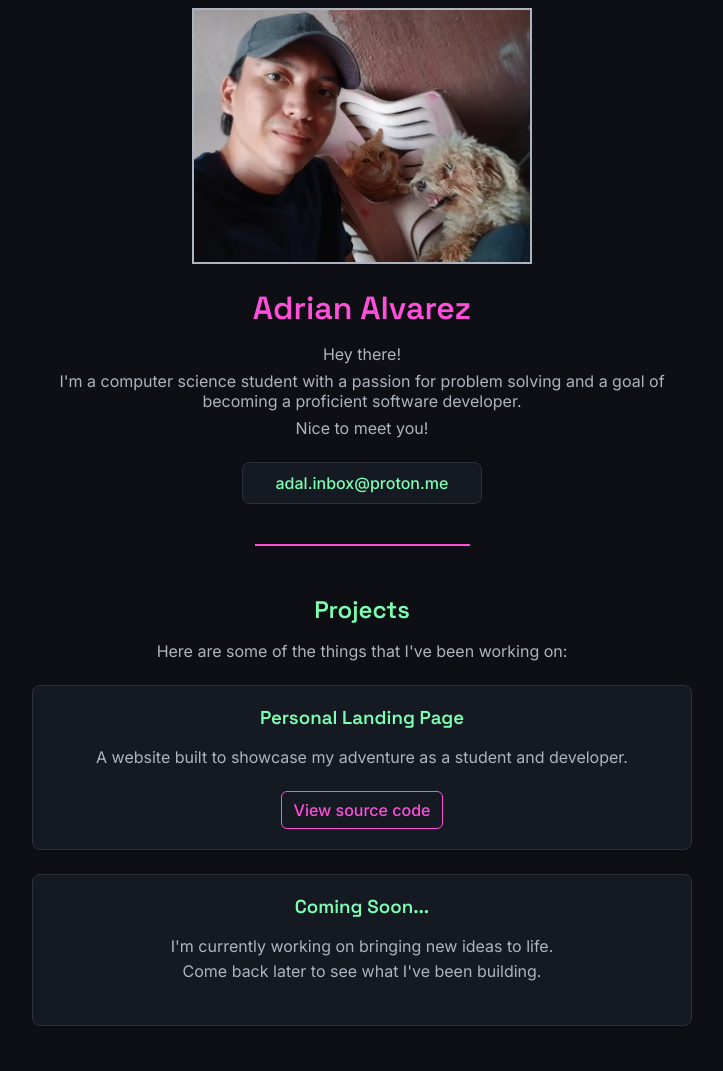
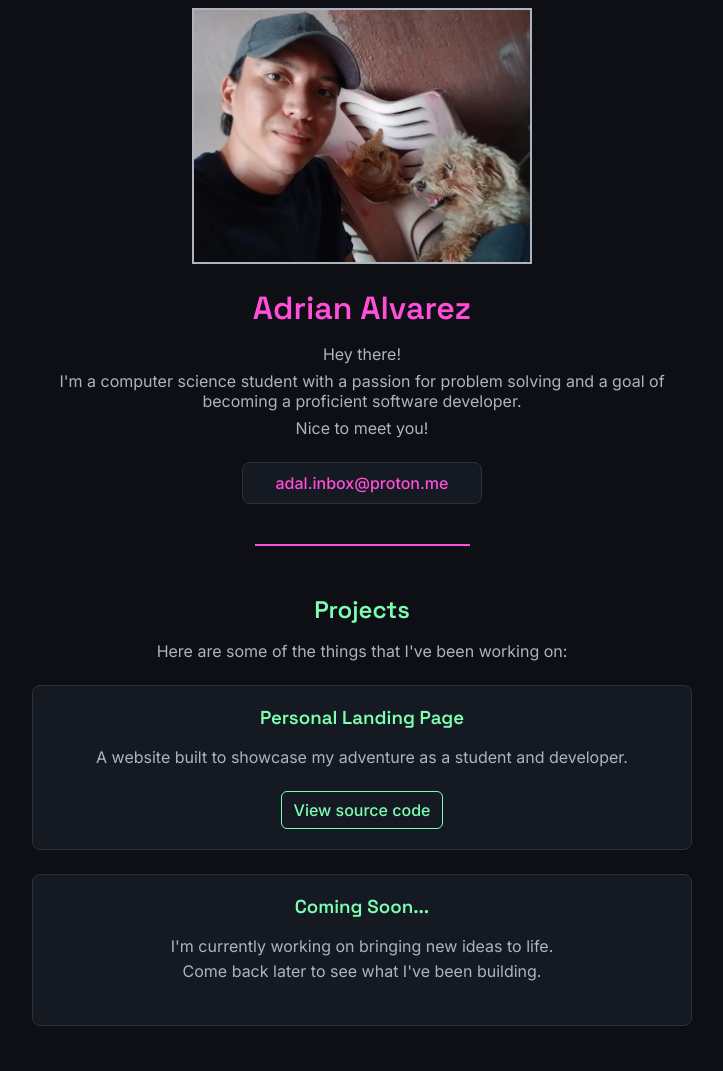
Before and after one commit to adal001/personal-landing-page, a plain HTML site: page index.html in a window 1280 px wide. Shown: the top 1071 px of the page, without its empty margins (278-1001 px from the left). Drawn offline with Linux system fonts and the light colour scheme.

Commit message:
Change colors of email and project links

```diff
--- a/style.css
+++ b/style.css
@@ -69,18 +69,18 @@ hr {
 }
 
 .email-card a {
-    color: #7CFFB2;
+    color: #FF4FD8;
     text-decoration: none;
     font-weight: 500;
 }
 
 .email-card a:hover,
 .email-card a:focus-visible {
-    color: #FF4FD8;
+    color: #7CFFB2;
 }
 
 .email-card a:focus-visible {
-    outline: 2px solid #FF4FD8;
+    outline: 2px solid #7CFFB2;
     outline-offset: 4px;
 }
 
@@ -157,21 +157,21 @@ section a:focus-visible {
     width: fit-content;
     margin: 0 auto;
     padding: 8px 12px;
-    border: 1px solid #FF4FD8;
+    border: 1px solid #7CFFB2;
     border-radius: 6px;
     transition: background-color 0.2s, color 0.2s;
-    color: #FF4FD8;
+    color: #7CFFB2;
 }
 
 .project-card a:hover,
 .project-card a:focus-visible {
-    background-color: #7CFFB2;
-    border-color: #7CFFB2;
+    background-color: #FF4FD8;
+    border-color: #FF4FD8;
     color: #0D0F14;
 }
 
 .project-card a:focus-visible {
-    outline: 2px solid #7CFFB2;
+    outline: 2px solid #FF4FD8;
     outline-offset: 4px;
 }
 
```
